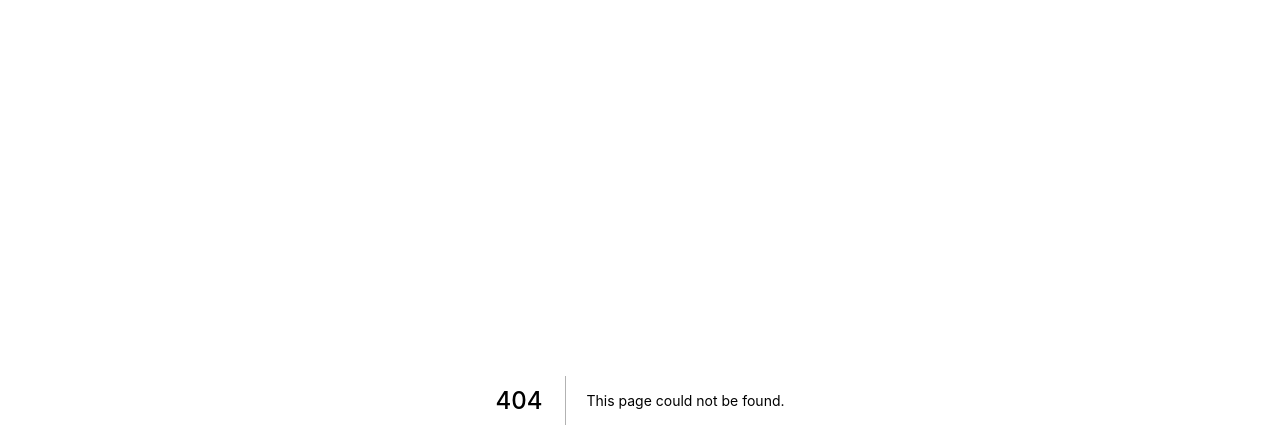
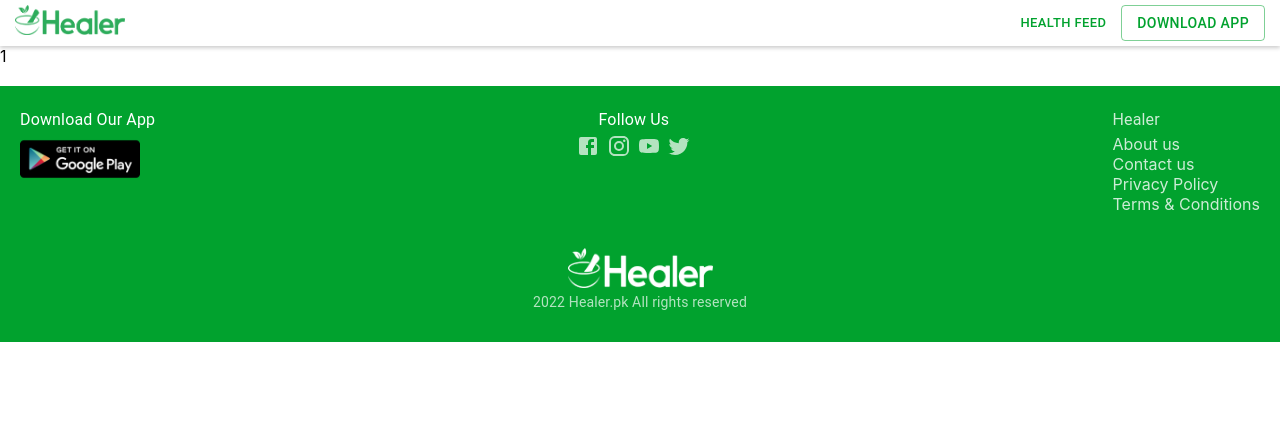
Before and after one commit to im-rahman1/healer-private, a Next.js app: page /physician/verify/1 in a window 1280 px wide. Before the commit this address had no page. Shown: the top 448 px of the page. Built offline with nearby package versions, Linux system fonts and the light colour scheme.

Commit message:
added verification page

```diff
--- /dev/null
+++ b/pages/physician/verify/[doctorId].js
@@ -0,0 +1,10 @@
+import { useRouter } from "next/router";
+
+import Layout from "../../../components/Layout";
+
+export default function VerifyDoctor() {
+  const router = useRouter();
+  const doctorId = router.query.doctorId;
+
+  return <Layout title="Verify">{doctorId}</Layout>;
+}
```
